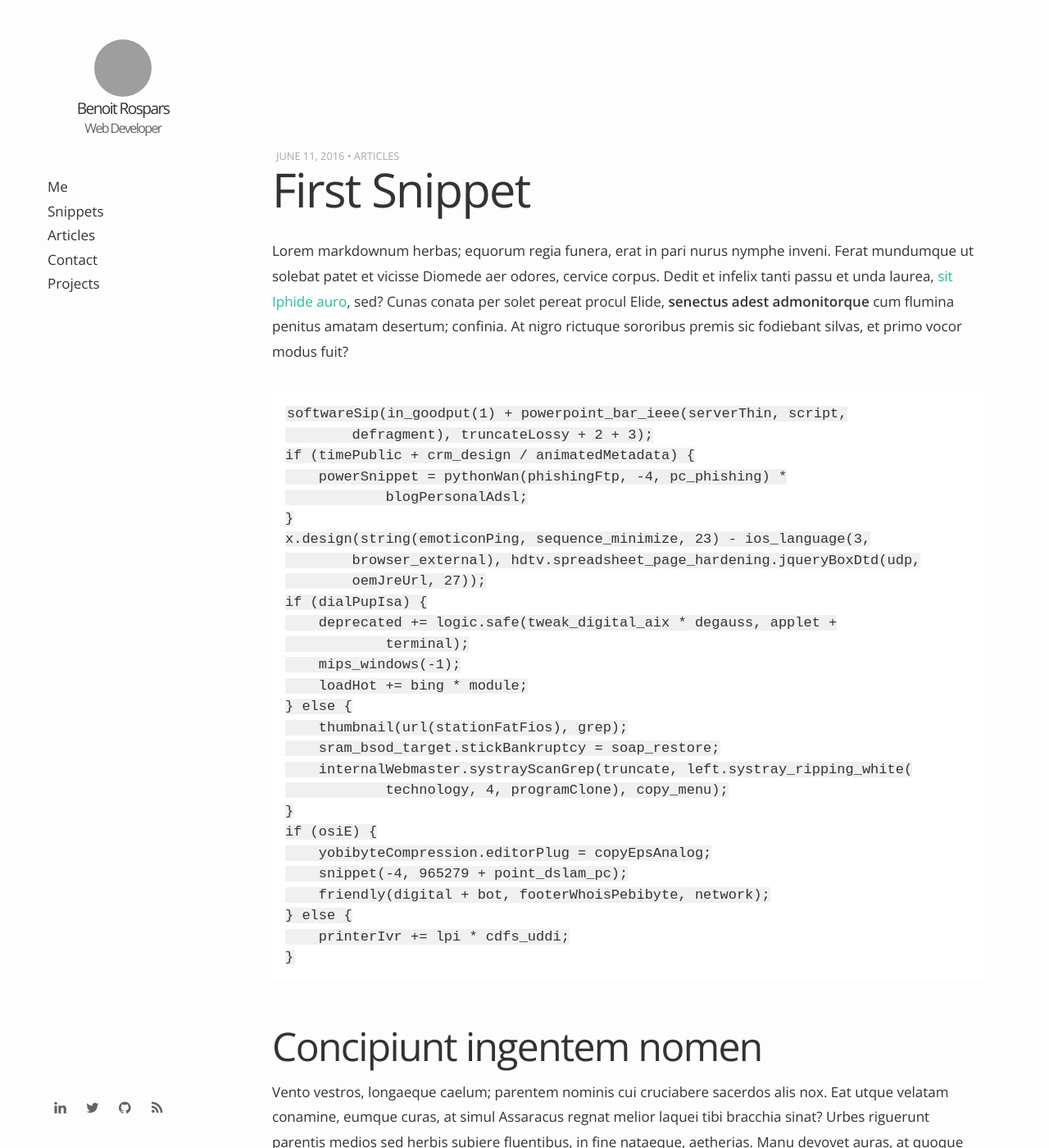
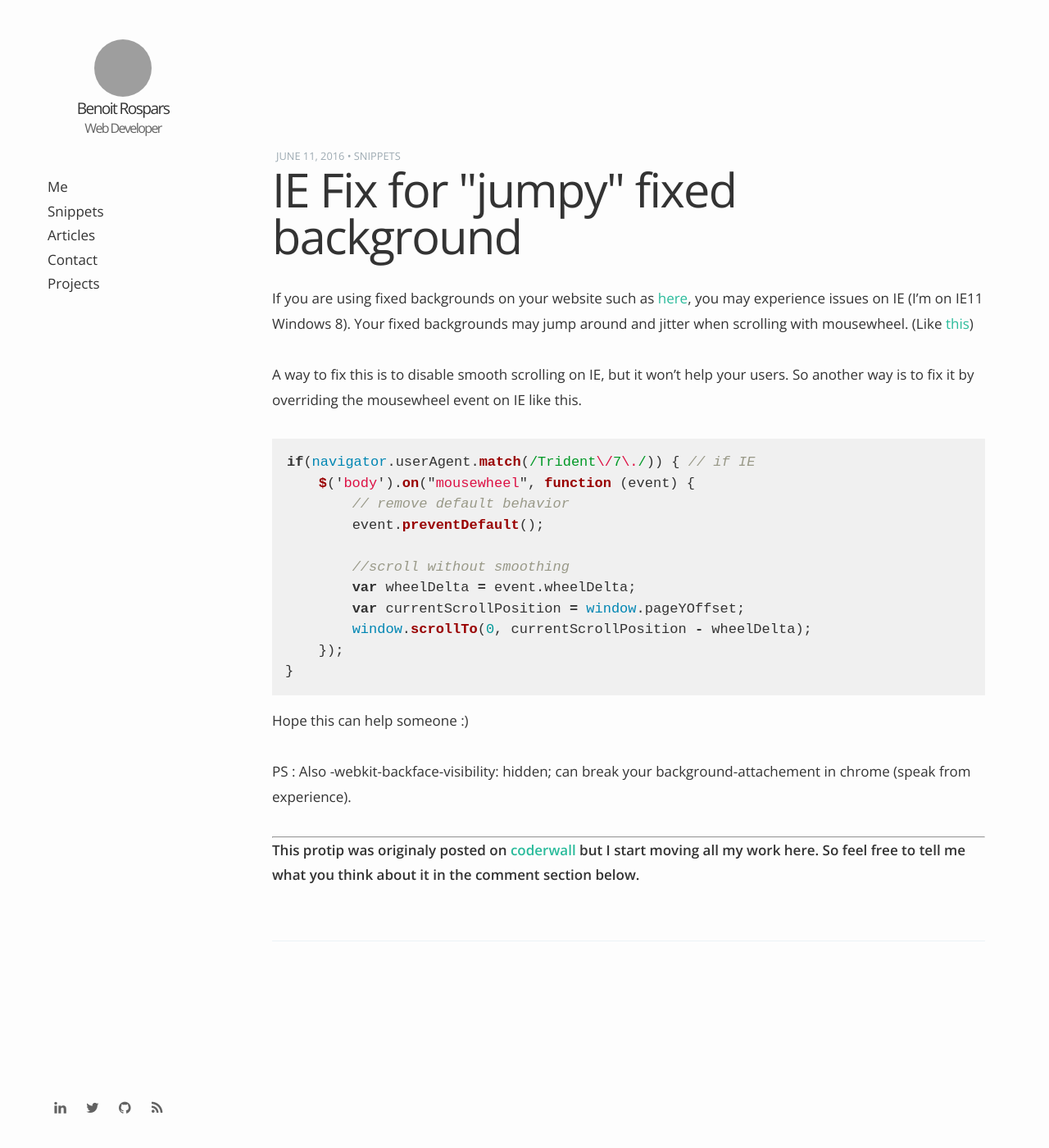
Before and after one commit to brospars/benoit.rospars.me, a Jekyll site: the page built from _posts/snippets/2016-06-11-first-post.md, in a window 1280 px wide and 1400 px high. Shown: the whole window at 82% size. Built offline with Jekyll 4.4.1, drawn with Linux system fonts in a browser that asks for light colours; nearby versions of some CDN libraries; some of the changed text lies outside the part shown; grey boxes are pictures that could not be loaded.

Commit message:
add snippet : IE fix jumpy background

```diff
--- a/_includes/head.html
+++ b/_includes/head.html
@@ -9,7 +9,6 @@
     <link href='https://fonts.googleapis.com/css?family=Open+Sans:400,300,600' rel='stylesheet' type='text/css'>
     <link rel="stylesheet" href="https://maxcdn.bootstrapcdn.com/font-awesome/4.4.0/css/font-awesome.min.css">
 
-
     <link rel="stylesheet" href="{{ "/css/main.css" | prepend: site.baseurl }}">
     <link rel="canonical" href="{{ page.url | replace:'index.html','' | prepend: site.baseurl | prepend: site.url }}">
     <link rel="alternate" type="application/rss+xml" title="{{ site.title }}" href="{{ "/feed.xml" | prepend: site.baseurl | prepend: site.url }}" />
--- a/_layouts/post.html
+++ b/_layouts/post.html
@@ -4,7 +4,7 @@ layout: default
 <div class="post">
 
     <div class="post-header">
-        <span class="post-meta">{{ page.date | date: "%B %e, %Y" }} • <a href="/articles.html">Articles</a></span>
+        <span class="post-meta">{{ page.date | date: "%B %e, %Y" }} • <a href="/{{ page.categories[0] }}.html">{{ page.categories[0] }}</a></span>
         <h2 class="post-title"><a href="{{ page.url }}">{{ page.title }}</a></h2>
     </div>
 
--- a/_posts/snippets/2016-06-11-first-post.md
+++ b/_posts/snippets/2016-06-11-first-post.md
@@ -1,98 +1,37 @@
 ---
 layout: post
-title: "First Snippet"
+title: 'IE Fix for "jumpy" fixed background'
 date: "2016-06-11 18:00:00 +0200"
 author: benoit
 version: 1.0.0
 categories: snippets
-post_description: Lorem markdownum herbas; equorum regia funera, erat in pari nurus nymphe inveni.Ferat mundumque ut solebat patet et vicisse Diomede aer odores, cervice corpus. Dedit et infelix tanti passu et unda laurea.
+post_description: If you are using fixed backgrounds on your website, you may experience issues on IE (I'm on IE11 Windows 8). Here's how to fix it.
 ---
 
-Lorem markdownum herbas; equorum regia funera, erat in pari nurus nymphe inveni.
-Ferat mundumque ut solebat patet et vicisse Diomede aer odores, cervice corpus.
-Dedit et infelix tanti passu et unda laurea, [sit Iphide
-auro](http://news.ycombinator.com/), sed? Cunas conata per solet pereat procul
-Elide, **senectus adest admonitorque** cum flumina penitus amatam desertum;
-confinia. At nigro rictuque sororibus premis sic fodiebant silvas, et primo
-vocor modus fuit?
 
-    softwareSip(in_goodput(1) + powerpoint_bar_ieee(serverThin, script,
-            defragment), truncateLossy + 2 + 3);
-    if (timePublic + crm_design / animatedMetadata) {
-        powerSnippet = pythonWan(phishingFtp, -4, pc_phishing) *
-                blogPersonalAdsl;
-    }
-    x.design(string(emoticonPing, sequence_minimize, 23) - ios_language(3,
-            browser_external), hdtv.spreadsheet_page_hardening.jqueryBoxDtd(udp,
-            oemJreUrl, 27));
-    if (dialPupIsa) {
-        deprecated += logic.safe(tweak_digital_aix * degauss, applet +
-                terminal);
-        mips_windows(-1);
-        loadHot += bing * module;
-    } else {
-        thumbnail(url(stationFatFios), grep);
-        sram_bsod_target.stickBankruptcy = soap_restore;
-        internalWebmaster.systrayScanGrep(truncate, left.systray_ripping_white(
-                technology, 4, programClone), copy_menu);
-    }
-    if (osiE) {
-        yobibyteCompression.editorPlug = copyEpsAnalog;
-        snippet(-4, 965279 + point_dslam_pc);
-        friendly(digital + bot, footerWhoisPebibyte, network);
-    } else {
-        printerIvr += lpi * cdfs_uddi;
-    }
+If you are using fixed backgrounds on your website such as [here](http://impactiv.fr/), you may experience issues on IE (I'm on IE11 Windows 8).
+Your fixed backgrounds may jump around and jitter when scrolling with mousewheel. (Like [this](https://www.youtube.com/watch?v=_WAaxZUvWZ8&feature=youtu.be))
 
-### Concipiunt ingentem nomen
+A way to fix this is to disable smooth scrolling on IE, but it won't help your users.
+So another way is to fix it by overriding the mousewheel event on IE like this.
 
-Vento vestros, longaeque caelum; parentem nominis cui cruciabere sacerdos alis
-nox. Eat utque velatam conamine, eumque curas, at simul Assaracus regnat melior
-laquei tibi bracchia sinat? Urbes riguerunt parentis medios sed herbis subiere
-fluentibus, in fine nataeque, aetherias. Manu devovet auras, at quoque dederat
-ubi ramum petebat. Desierant induit, nec non erit sed sub Lucifer: riget.
+{% highlight javascript %}
+if(navigator.userAgent.match(/Trident\/7\./)) { // if IE
+    $('body').on("mousewheel", function (event) {
+        // remove default behavior
+        event.preventDefault();
 
-    if (lossless / microphone_bmp_smart) {
-        iso.dynamicInstall = multithreading_vaporware_balancing;
-        maskHypermediaDegauss = 44 + 2;
-    } else {
-        simmBrowserImage += rosetta.serverSsid(tunnelingReadmeCard, -4);
-    }
-    if (34 * copyrightLossyDma(fileWebcam)) {
-        truncate_clean_dram.rdram_multiprocessing += vleFile(
-                pc_ad_page.googleSnapshotPcmcia(76, 453433), dongle_cable_font);
-        power += -5;
-        file += cookie_flops_tooltip - powerpoint_api + cd_smm_system;
-    } else {
-        kilobit /= firmware(-2 / file_circuit_personal);
-    }
-    if (3 - rwErrorTwitter(-2)) {
-        serverUdpUp += smart_saas(gigo_dv, adcUnmountSnippet);
-    } else {
-        scroll /= -2;
-    }
-    defaultWampLamp(gnu(malwareHub, trinitron, cifsIntegratedAcl) + unixIo,
-            dBare(cmosTimeAnalyst, bing_printer_icf), www + 942322 +
-            menu_dial_web);
+        //scroll without smoothing
+        var wheelDelta = event.wheelDelta;
+        var currentScrollPosition = window.pageYOffset;
+        window.scrollTo(0, currentScrollPosition - wheelDelta);
+    });
+}
+{% endhighlight %}
 
-### Facit omnis nomen caros absolvere docti
+Hope this can help someone :)
 
-Quam Tatius tristitiam, sonant fine Latreus nulla nuntius fidumque obscenae per
-videt, ducite. Feto Quirini in aera oras illam sues [quibus](http://zombo.com/)
-quem templis. Facta conlegerat generosaque dedit fugae, auro ne referente
-retinete. [Latentia](http://news.ycombinator.com/) et vincla forsitan **mecum**
-in quamvis tellus Antandro! Ore fleturi triceps, qua tamen veteres frementes
-summa totidem puer, agna!
+PS : Also -webkit-backface-visibility: hidden; can break your background-attachement in chrome (speak from experience).
 
-1. Mea neque pariterque telis gerebat
-2. Iam et fluctus videri
-3. Missos Sibylla altae auras medium
-4. Et victor totaque perque hastam de femina
-5. Tuum munera notam coronae clipeus
-
-Formatus altis quos sui **multorum** iter; ceperat Parthenopeia tamen dolor
-minor magni alter, caeloque. Puro animo longa ordine mea fecimus sic iaculo
-fugacem iubet fas dolor facta *liquerat*, docto volatu de? Alis miseri herba,
-sibi quam. Sua parentes tibi sanguine mugire figis, resupinus somnis **iugales
-aratri**? Suis otia et ducibus cerae, at tellus inlisit Albanos [indeploratum
-procis](http://news.ycombinator.com/) quoque, dixit.
+-------
+**This protip was originaly posted on [coderwall](https://coderwall.com/p/hlqqia/ie-fix-for-jumpy-fixed-bacground) but I start moving all my work here. So feel free to tell me what you think about it in the comment section below.**
--- a/_sass/_base.scss
+++ b/_sass/_base.scss
@@ -43,9 +43,11 @@ img{
 }
 
 pre{
+    max-width: 100%;
     background: $background-code;
     padding: 1rem;
     margin: 1rem 0;
+    overflow-x: auto;
 }
 
 code{
```
